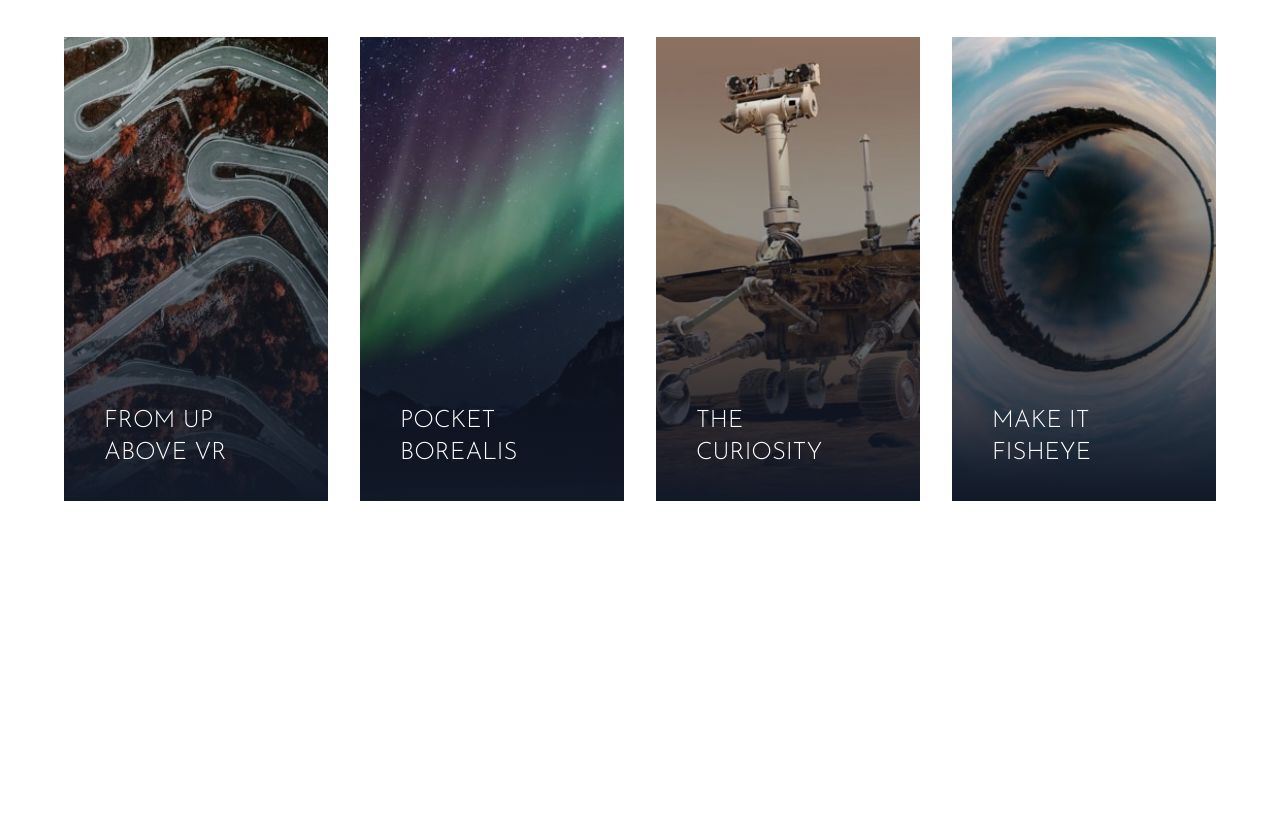
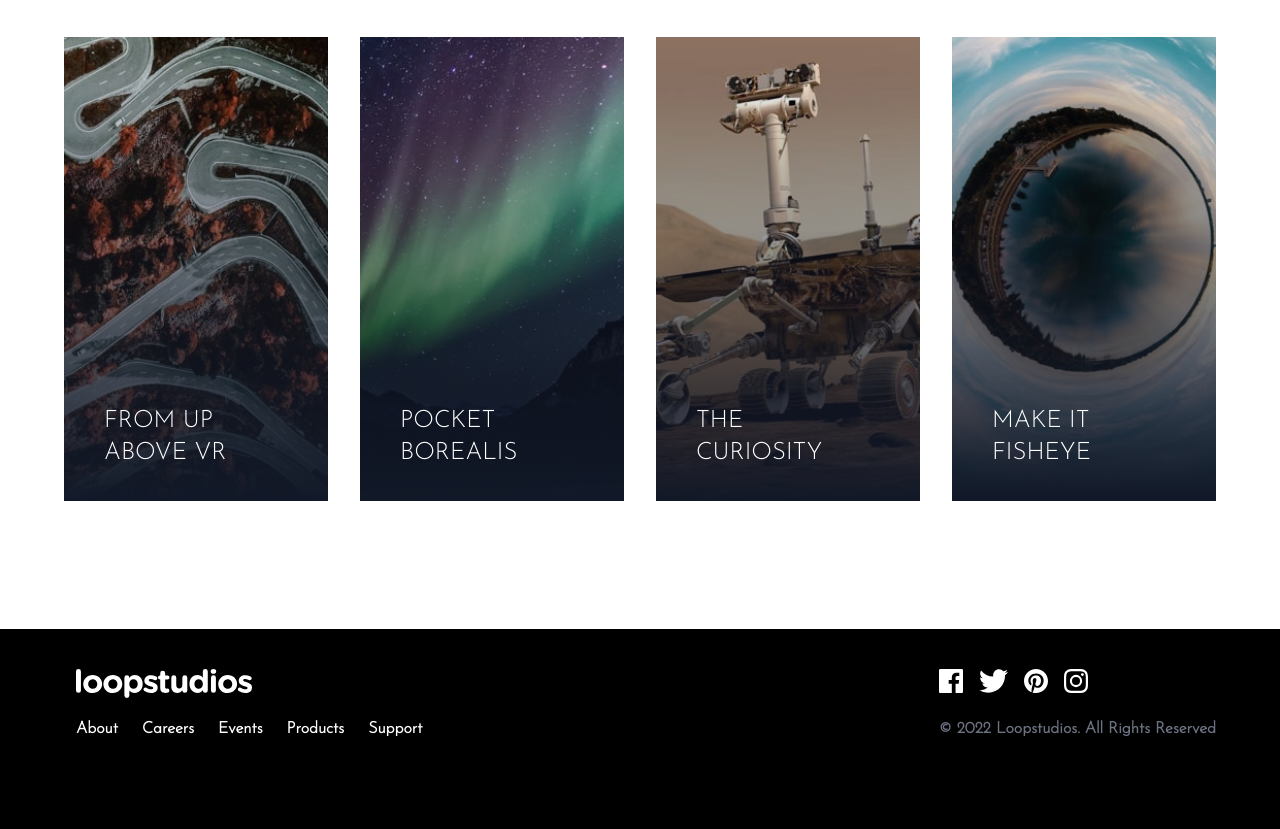
Before and after one commit to elvan/loopstudios-products-website-html-css-tailwind, a website: page index.html in a window 1280 px wide. Shown: the part 2007-2836 px from the top of the page. Before the commit the page ends 2636 px from the top, so only its background shows below. Drawn offline with nearby package versions, Linux system fonts and the light colour scheme; files that its build step writes are made by us from their sources.

Commit message:
page footer

```diff
--- a/index.html
+++ b/index.html
@@ -259,5 +259,96 @@
         </div>
       </div>
     </section>
+
+    <!-- Footer Section -->
+    <footer class="bg-black">
+      <!-- Container -->
+      <div class="container max-w-6xl py-10 mx-auto">
+        <!-- Footer Flex Container -->
+        <div
+          class="flex flex-col items-center mb-8 space-y-6 md:flex-row md:space-y-0 md:justify-between md:items-start"
+        >
+          <!-- Menu & Logo Container -->
+          <div class="flex flex-col items-center space-y-8 md:items-start md:space-y-4">
+            <!-- Logo -->
+            <div class="h-8">
+              <img src="images/logo.svg" alt="" class="w-44 md:ml-3" />
+            </div>
+
+            <!-- Menu Container -->
+            <div
+              class="flex flex-col items-center space-y-4 font-bold text-white md:flex-row md:space-y-0 md:space-x-6 md:ml-3"
+            >
+              <!-- Item 1 -->
+              <div class="h-10 group">
+                <a href="#">About</a>
+                <div class="mx-2 group-hover:border-b group-hover:border-blue-50"></div>
+              </div>
+
+              <!-- Item 2 -->
+              <div class="h-10 group">
+                <a href="#">Careers</a>
+                <div class="mx-2 group-hover:border-b group-hover:border-blue-50"></div>
+              </div>
+
+              <!-- Item 3 -->
+              <div class="h-10 group">
+                <a href="#">Events</a>
+                <div class="mx-2 group-hover:border-b group-hover:border-blue-50"></div>
+              </div>
+
+              <!-- Item 4 -->
+              <div class="h-10 group">
+                <a href="#">Products</a>
+                <div class="mx-2 group-hover:border-b group-hover:border-blue-50"></div>
+              </div>
+
+              <!-- Item 5 -->
+              <div class="h-10 group">
+                <a href="#">Support</a>
+                <div class="mx-2 group-hover:border-b group-hover:border-blue-50"></div>
+              </div>
+            </div>
+          </div>
+
+          <!-- Social & Copy Container -->
+          <div class="flex flex-col items-start justify-between space-y-4 text-gray-500">
+            <!-- icons Container -->
+            <div class="flex items-center justify-center mx-auto space-x-4 md:justify-end md:mx-0">
+              <!-- Icon 1 -->
+              <div class="h-8 group">
+                <a href="#">
+                  <img src="images/icon-facebook.svg" alt="" class="h-6" />
+                </a>
+              </div>
+
+              <!-- Icon 2 -->
+              <div class="h-8 group">
+                <a href="#">
+                  <img src="images/icon-twitter.svg" alt="" class="h-6" />
+                </a>
+              </div>
+
+              <!-- Icon 3 -->
+              <div class="h-8 group">
+                <a href="#">
+                  <img src="images/icon-pinterest.svg" alt="" class="h-6" />
+                </a>
+              </div>
+
+              <!-- Icon 4 -->
+              <div class="h-8 group">
+                <a href="#">
+                  <img src="images/icon-instagram.svg" alt="" class="h-6" />
+                </a>
+              </div>
+            </div>
+
+            <!-- Copy -->
+            <div class="font-bold">&copy; 2022 Loopstudios. All Rights Reserved</div>
+          </div>
+        </div>
+      </div>
+    </footer>
   </body>
 </html>
```
